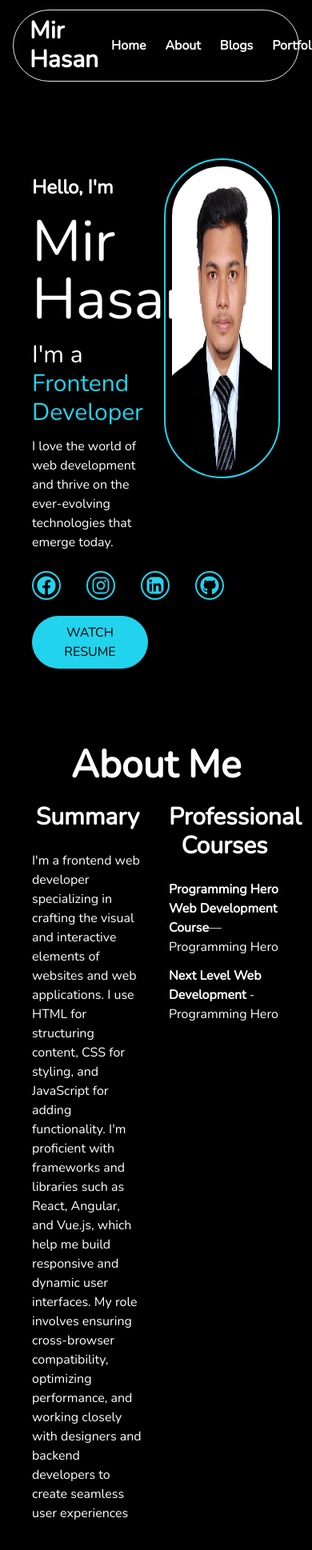
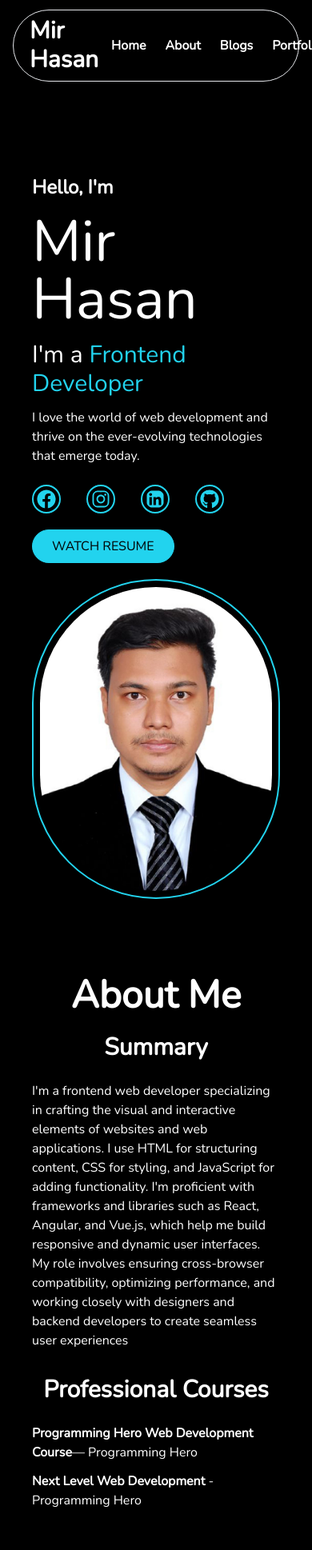
Before and after one commit to Mirhasankhan/dev-portfolio, a React (Vite) app: page / in a window 390 px wide. Shown: the top 1938 px of the page at 80% size. Built offline with nearby package versions, Linux system fonts and the light colour scheme; no server answers; a web font is replaced by a local one.

Commit message:
feels good

```diff
--- a/src/Home/About.tsx
+++ b/src/Home/About.tsx
@@ -4,7 +4,7 @@ const About = () => {
       <h1 className="text-5xl text-white pb-6 font-bold text-center">
         About Me
       </h1>
-      <div className="grid grid-cols-2 gap-8 px-6">
+      <div className="grid grid-cols-1 md:grid-cols-2 gap-8 px-6">
         <div className="text-white">
           <h1 className="text-center pb-6 text-3xl font-semibold">Summary</h1>
           <p>
--- a/src/Home/Banner.tsx
+++ b/src/Home/Banner.tsx
@@ -4,7 +4,7 @@ import DownloadResume from "../components/DownloadResume";
 
 const Banner = () => {
   return (
-    <div className="text-white grid grid-cols-2 gap-5 my-24 px-6">
+    <div className="text-white grid grid-cols-1 md:grid-cols-2 gap-5 my-24 px-6">
       <div className="mt-5">
         <h1 className="text-2xl font-semibold">Hello, I'm</h1>
         <h1 className="text-7xl bold py-4">Mir Hasan</h1>
--- a/src/Home/Blogs.tsx
+++ b/src/Home/Blogs.tsx
@@ -49,7 +49,7 @@ const Blogs = () => {
   return (
     <div>
       <h1 className="text-3xl text-white pb-6 pt-12">Blogs</h1>
-      <div className="grid grid-cols-4 gap-4">
+      <div className="grid grid-cols-1 md:grid-cols-4 gap-4">
         {blogs?.map((b: TBlog) => (
           <div
             className="flex flex-col items-start text-white border p-2 rounded-md"
--- a/src/Home/Contact.tsx
+++ b/src/Home/Contact.tsx
@@ -54,7 +54,7 @@ const Contact = () => {
           </form>
         </div>
         <Lottie
-          style={{ height: "400px", width: "600px" }}
+          className="h-[450px] w-full sm:h-64 sm:w-96" // Responsive height and width
           animationData={contactUs}
           loop={true}
         />
--- a/src/Home/Portfolio.tsx
+++ b/src/Home/Portfolio.tsx
@@ -43,7 +43,7 @@ const Portfolio = () => {
             key={project._id}
             className=" rounded-md border-2 border-cyan-400 bg-gray-500 text-white mb-6 bg-opacity-40 py-6 px-3 hover:bg-opacity-50"
           >
-            <div className="grid grid-cols-2 gap-6 min-h-64">
+            <div className="grid grid-cols-1 md:grid-cols-2 gap-6 min-h-64">
               <div>
                 <h1 className="text-center text-2xl py-2 text-cyan-400">
                   {project.projectName}
```
